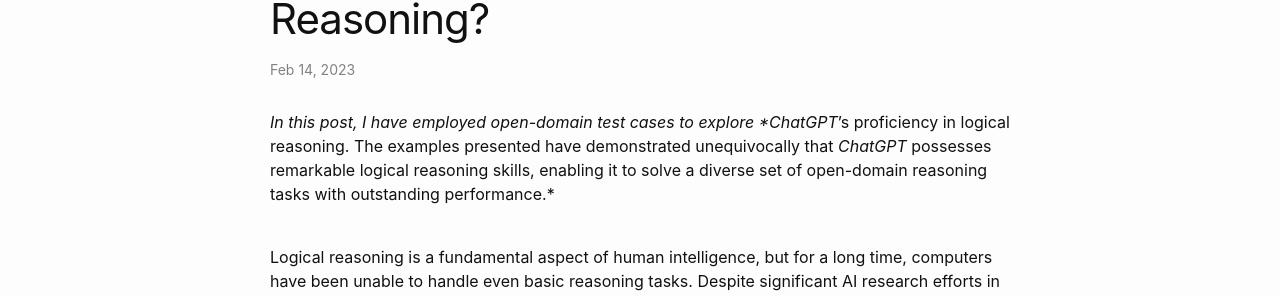
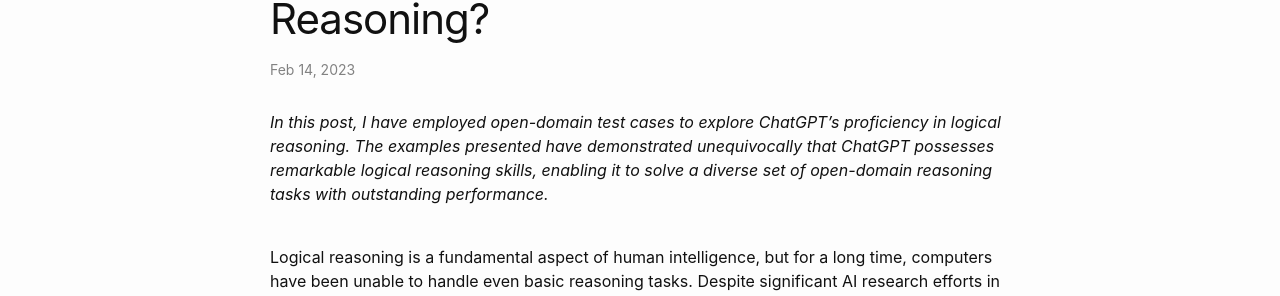
Before and after one commit to iNCML/incml.github.io, a Jekyll site: the page built from _posts/2023-02-14-ChatGPT-Logical-Reasoning.md, in a window 1280 px wide and 900 px high. Shown: the part 145-441 px from the top of the window. Built offline with Jekyll 4.4.1, drawn with Linux system fonts in a browser that asks for light colours; formulas are drawn with MathJax 3; part of the change alters nothing that is shown; some of the changed text lies outside the part shown.

```diff
--- a/_posts/2023-02-14-ChatGPT-Logical-Reasoning.md
+++ b/_posts/2023-02-14-ChatGPT-Logical-Reasoning.md
@@ -3,7 +3,7 @@ layout: post
 title: "How Good is ChatGPT at Logical Reasoning?"
 date: 2023-02-14
 ---
-*In this post, I have employed open-domain test cases to explore *ChatGPT*'s proficiency in logical reasoning. The examples presented have demonstrated unequivocally that *ChatGPT* possesses remarkable logical reasoning skills, enabling it to solve a diverse set of open-domain reasoning tasks with outstanding performance.*
+*In this post, I have employed open-domain test cases to explore ChatGPT's proficiency in logical reasoning. The examples presented have demonstrated unequivocally that ChatGPT possesses remarkable logical reasoning skills, enabling it to solve a diverse set of open-domain reasoning tasks with outstanding performance.*
 <br><br>
 
 Logical reasoning is a fundamental aspect of human intelligence, but for a long time, computers have been unable to handle even basic reasoning tasks. Despite significant AI research efforts in recent decades, it has been widely believed that computers are incapable of performing meaningful logical reasoning in open-domain tasks. However, in a groundbreaking development, *ChatGPT* has demonstrated an astonishingly superior ability to perform logical reasoning in a wide range of unconstrained tasks, approaching or even matching human performance in many complex reasoning tasks.
@@ -135,9 +135,9 @@ It has also been suggested that *ChatGPT* has primarily acquired its understandi
 
 $[1]$  Howard E Gardner, *Frames of Mind: The Theory of Multiple Intelligences*, 2011.
 
-$[2]$  Logical Reasoning, Retrieved February 10, 2023, from https://en.wikipedia.org/wiki/Logical_reasoning.
+$[2]$  Logical Reasoning, Retrieved February 10, 2023, from [https://en.wikipedia.org/wiki/Logical_reasoning](https://en.wikipedia.org/wiki/Logical_reasoning).
 
 $[3]$ Tom Brown, Benjamin Mann, *et. al.*, *Language Models are Few-Shot Learners*,
-arXiv, 2020, from https://arxiv.org/abs/2005.14165.
+arXiv, 2020, from [https://arxiv.org/abs/2005.14165](https://arxiv.org/abs/2005.14165).
 
 $[4]$ Jeff Hawkins, *A Thousand Brains: A New Theory of Intelligence*, 2021.
```
